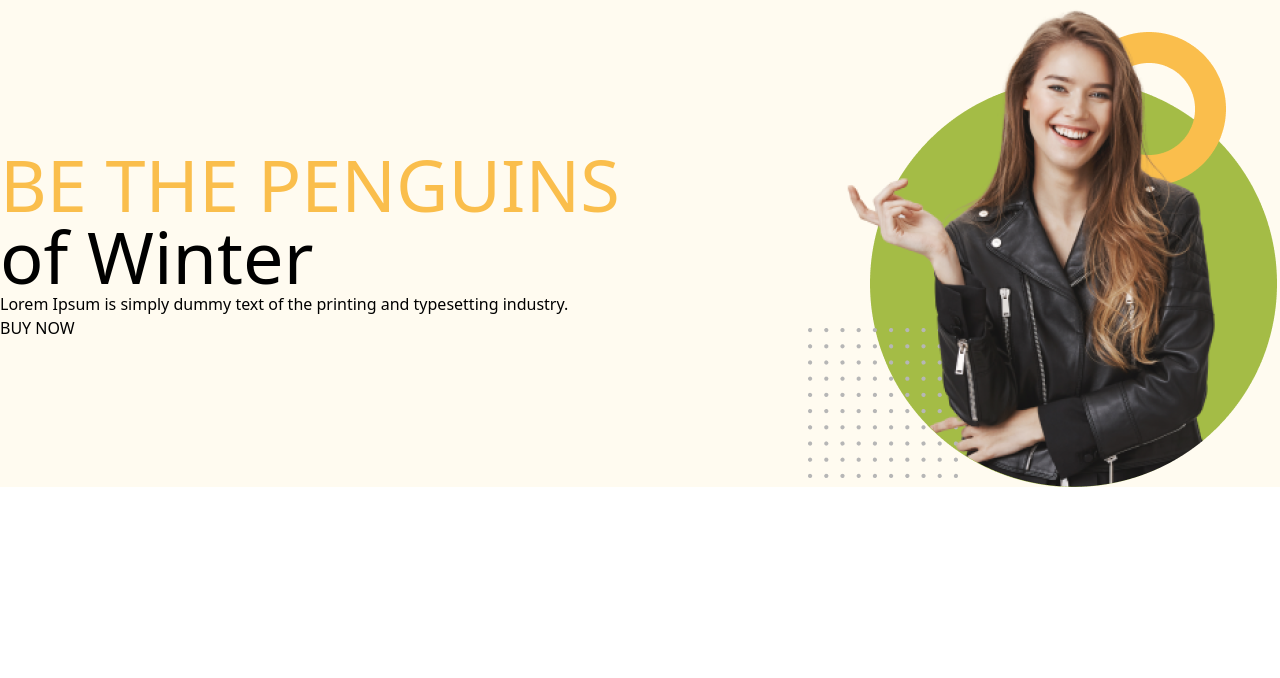
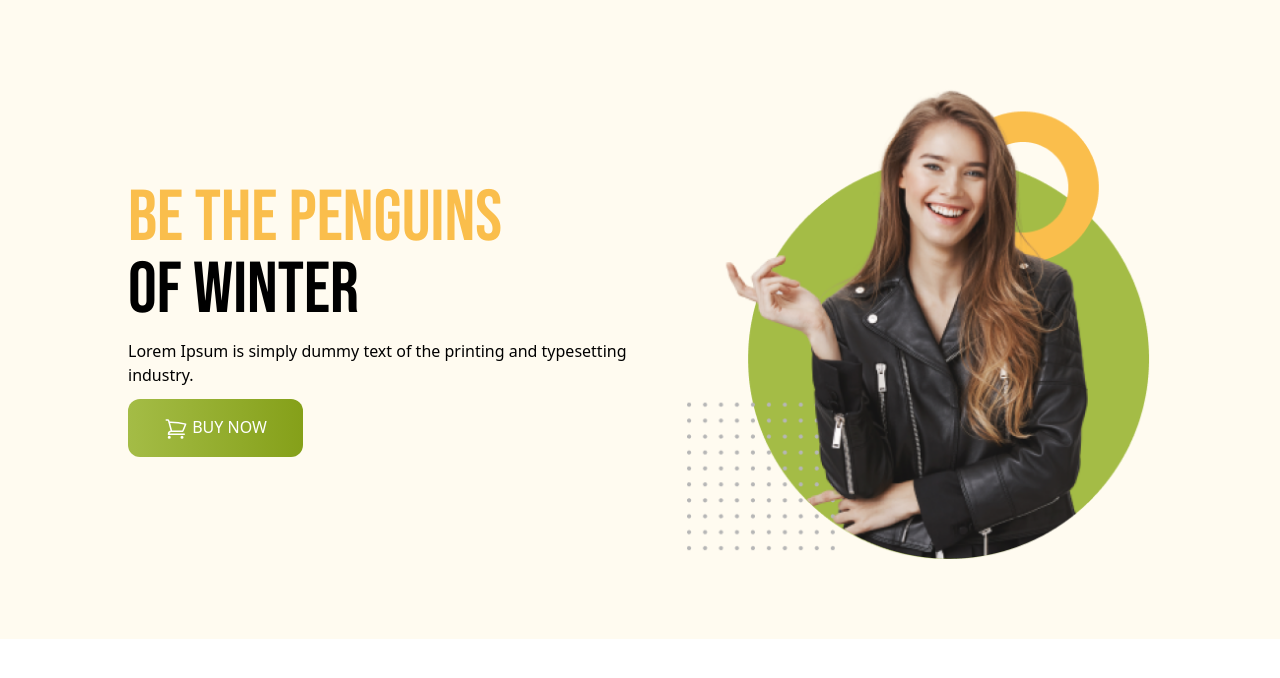
Before and after one commit to Mafuzur560/penguin-fashion-tailwind-css, a plain HTML site: page index.html in a window 1280 px wide. Drawn offline with nearby package versions, Linux system fonts and the light colour scheme.

Commit message:
Banner section added

```diff
--- a/index.html
+++ b/index.html
@@ -4,21 +4,34 @@
     <meta charset="UTF-8">
     <meta name="viewport" content="width=device-width, initial-scale=1.0">
     <script src="https://cdn.tailwindcss.com"></script>
+    <link rel="preconnect" href="https://fonts.googleapis.com">
+    <link rel="preconnect" href="https://fonts.gstatic.com" crossorigin>
+    <link href="https://fonts.googleapis.com/css2?family=Bebas+Neue&display=swap" rel="stylesheet">
     <title>Document</title>
+    <style>
+        .font-bebas{
+            font-family: 'Bebas Neue', sans-serif;
+        }
+    </style>
 </head>
 <body>
-    <header class="bg-[#FFFBF0]">
+    <header class="bg-[#FFFBF0] py-20 px-4 md:px-32">
         <!--01 Nav section -->
         <nav>
 
         </nav>
         <!--02 Banner section -->
 
-        <div class="flex justify-between items-center">
-            <div>
-                <h1 class="text-7xl"><span class="text-[#FABE4C] uppercase">Be the Penguins</span> <br> of Winter</h1>
+        <div class="flex flex-col md:flex-row justify-between items-center">
+            <div class="space-y-3">
+                <h1 class="text-7xl font-bebas"><span class="text-[#FABE4C] uppercase">Be the Penguins</span> <br> of Winter</h1>
                 <p>Lorem Ipsum is simply dummy text of the printing and typesetting industry.</p>
-                <button>BUY NOW</button>
+                <button class="py-4 px-9 bg-gradient-to-r from-[#A4BC46] to-[#85A019] rounded-xl text-white font-medium">
+                    <svg xmlns="http://www.w3.org/2000/svg" fill="none" viewBox="0 0 24 24" stroke-width="1.5" stroke="currentColor" class="w-6 h-6 inline">
+                        <path stroke-linecap="round" stroke-linejoin="round" d="M2.25 3h1.386c.51 0 .955.343 1.087.835l.383 1.437M7.5 14.25a3 3 0 00-3 3h15.75m-12.75-3h11.218c1.121-2.3 2.1-4.684 2.924-7.138a60.114 60.114 0 00-16.536-1.84M7.5 14.25L5.106 5.272M6 20.25a.75.75 0 11-1.5 0 .75.75 0 011.5 0zm12.75 0a.75.75 0 11-1.5 0 .75.75 0 011.5 0z" />
+                      </svg>
+
+                    BUY NOW</button>
             </div>
             <div>
                 <img src="images/model.png" alt="">
```
